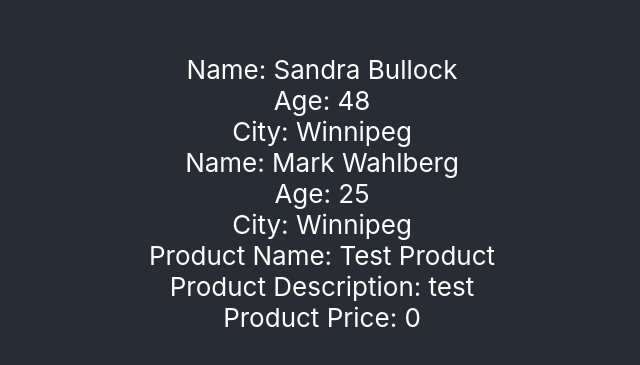
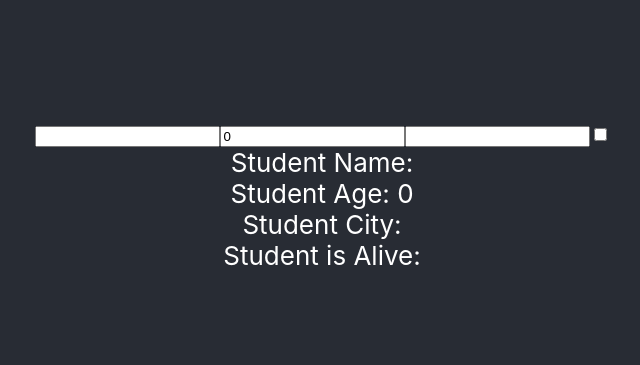
Before and after one commit to clopez53/comit-exercises, a React (Create React App) app in the folder react/typescriptapp/: page / in a window 1280 px wide. Shown: the part 207-572 px from the top of the page, without its empty margins (318-958 px from the left). Built offline with nearby package versions, Linux system fonts and the light colour scheme.

Commit message:
in class notes

```diff
--- a/react/typescriptapp/src/App.tsx
+++ b/react/typescriptapp/src/App.tsx
@@ -1,28 +1,61 @@
-import React from 'react';
+import React, {useState} from 'react';
 import Student, { IStudent } from "./Student";
 import './App.css';
 import ProductComponent, {Product} from './Product';
 
+interface IStudent {
+  name: string;
+  age: number;
+  city: string;
+  isAlive: boolean;
+}
+
 function App() {
 
-  const students : IStudent[] = [
-  {
-    name: "Sandra Bullock",
-    age: 48,
-    city: "Toronto"
-  },
-  {
-    name: "Mark Wahlberg",
-    age: 25,
-  }];
+  const [student, setStudent] = useState<IStudent>({name: '', age: 0, city:''});
 
-  const products: Product[] = [{name: "Test Product", description: "test"}];
+  const handleChange = (event : React.ChangeEvent<HTMLInputElement>) => {
+    setStudent({...student, [event.target.name] : event.target.type === "number" ? Number(event.target.value) : event.target.type === "checkbox" ? event.target.checked : event.target.value });
+  }
+
+  // const handleAgeChange = (event : React.ChangeEvent<HTMLInputElement>) => {
+  //   setStudent({...student, age: Number(event.target.value) });
+  // }
+
+  // const handleCityChange = (event : React.ChangeEvent<HTMLInputElement>) => {
+  //   setStudent({...student, city: event.target.value});
+  // }
+
+  // const students : IStudent[] = [
+  // {
+  //   name: "Sandra Bullock",
+  //   age: 48,
+  //   city: "Toronto"
+  // },
+  // {
+  //   name: "Mark Wahlberg",
+  //   age: 25,
+  // }];
+
+  // const products: Product[] = [{name: "Test Product", description: "test"}];
 
   return (
     <div className="App">
       <header className="App-header">
-        {students.map(student => <Student name={student.name} age={student.age} />)}
-        {products.map(product => <ProductComponent name={product.name} description={product.description} />)}
+        <form>
+          <input type="text" value={student.name} onChange={handleChange} />
+          <input type="text" value={student.age} onChange={handleChange} />
+          <input type="text" value={student.city} onChange={handleChange} />
+          <input type="checkbox" onChange={handleChange} />
+        </form>
+
+        <label>Student Name: {student.name}</label>
+        <label>Student Age: {student.age}</label>
+        <label>Student City: {student.city}</label>
+        <label>Student is Alive: {student.isAlive}</label>
+
+        {/* {students.map(student => <Student name={student.name} age={student.age} />)}
+        {products.map(product => <ProductComponent name={product.name} description={product.description} />)} */}
       </header>
     </div>
   );
```
